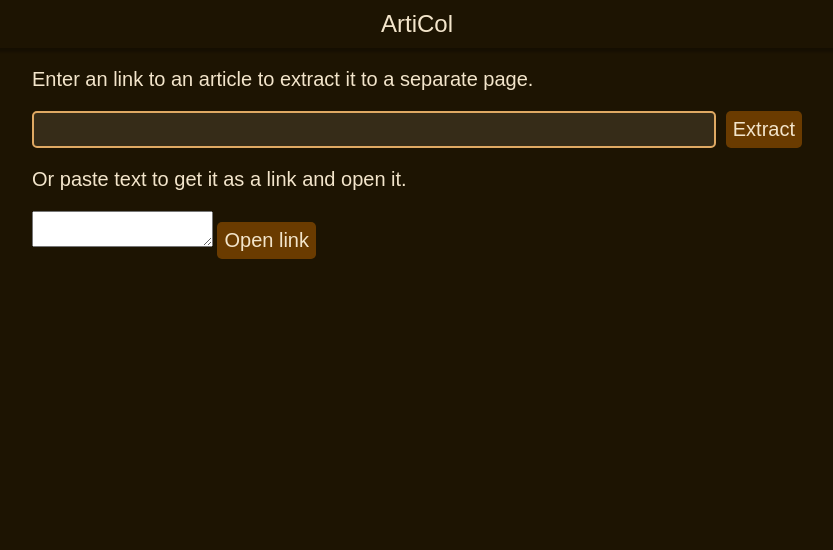
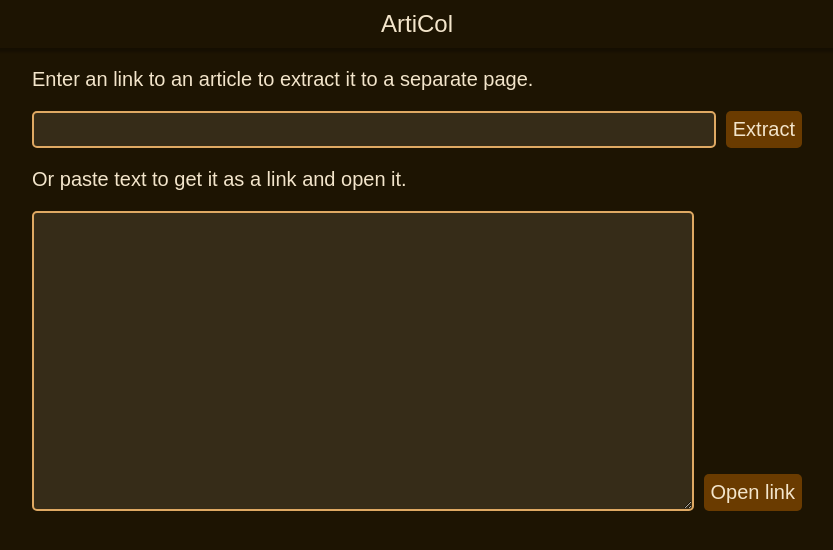
Before and after one commit to Pronian/arti-col, a SvelteKit app: page / in a window 1280 px wide. Shown: the top 550 px of the page, without its empty margins (223-1056 px from the left). Built offline with nearby package versions, Linux system fonts and the light colour scheme.

Commit message:
Styled text input

```diff
--- a/src/routes/+page.svelte
+++ b/src/routes/+page.svelte
@@ -1,10 +1,11 @@
 <script lang="ts">
-	import { goto } from "$app/navigation";
-	import lz from "lz-string";
+	import { goto } from '$app/navigation';
+	import lz from 'lz-string';
 
-	let text = "";
+	let text = '';
 
-	function openLink() {
+	function openLink(event: MouseEvent) {
+		event.preventDefault();
 		const compressed = lz.compressToBase64(text);
 		const url = new URL('/view', window.location.origin);
 		url.searchParams.set('text', compressed);
@@ -21,8 +22,10 @@
 	</form>
 
 	<p>Or paste text to get it as a link and open it.</p>
-	<textarea bind:value={text}></textarea>
-	<button on:click={openLink}>Open link</button>
+	<form>
+		<textarea bind:value={text}></textarea>
+		<button on:click={openLink}>Open link</button>
+	</form>
 </div>
 
 <style>
@@ -44,9 +47,14 @@
 		form {
 			flex-direction: row;
 		}
+
+		button {
+			align-self: flex-end;
+		}
 	}
 
-	input {
+	input,
+	textarea {
 		border: 2px solid var(--color-highlight);
 		border-radius: 5px;
 		background-color: oklch(from var(--color-bg) 0.3 c h);
@@ -54,6 +62,12 @@
 		color: var(--color-text);
 		padding: 5px;
 		flex-grow: 1;
+	}
+
+	textarea {
+		font-size: 16px;
+		height: 300px;
+		resize: vertical;
 	}
 
 	button {
```
